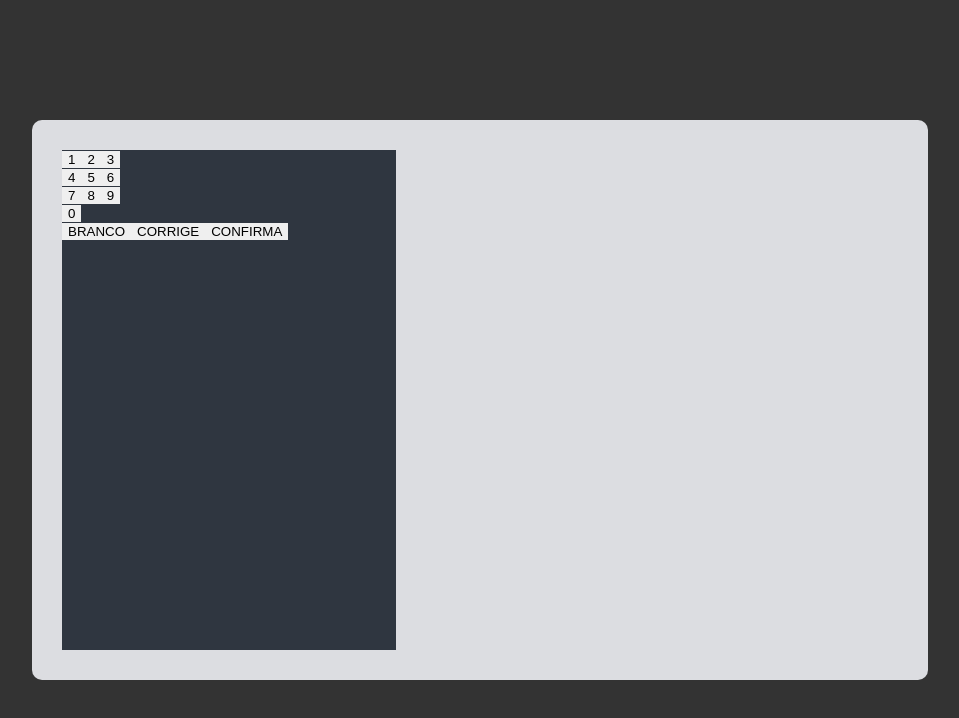
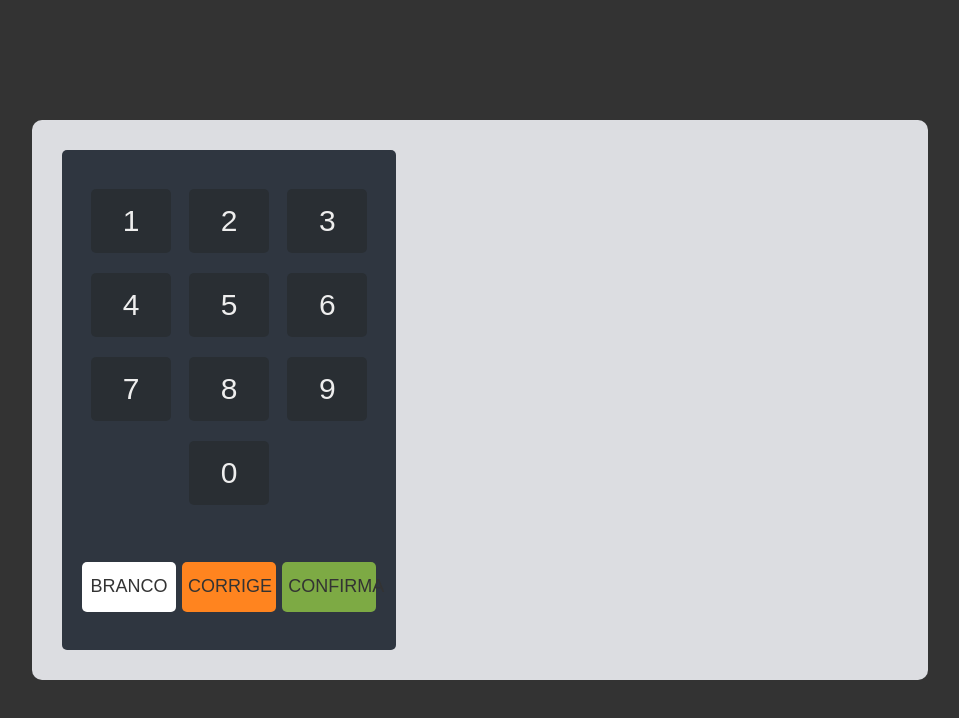
Before and after one commit to ThattoDev/Urna-anime-vue.js, a Vue app: page / in a window 1280 px wide. Shown: the top 718 px of the page, without its empty margins (160-1119 px from the left). Built offline with nearby package versions, Linux system fonts and the light colour scheme.

Commit message:
teclado layout pronto

```diff
--- a/src/components/teclado.vue
+++ b/src/components/teclado.vue
@@ -23,9 +23,9 @@
         </div>
 
         <div class="teclado-acoes">
-            <button>BRANCO</button>
-            <button>CORRIGE</button>
-            <button>CONFIRMA</button>
+            <button class="btn-branco">BRANCO</button>
+            <button class="btn-corrige">CORRIGE</button>
+            <button class="btn-confirma">CONFIRMA</button>
 
         </div>
 
@@ -49,6 +49,56 @@ export default {
         width: 40%;
         height: 100%;
         background-color: var(--box-teclado);
+        border-radius: 5px;
+        padding: 20px;
+        display: flex;
+        flex-direction: column;
+        justify-content: space-around;
+    }
+
+    .teclado-numerico {
+        width: 100%;
+    }
+
+    .urna-numero-linha {
+        display: flex;
+        justify-content: space-around;
+        margin-bottom: 20px;
+    }
+
+    .urna-numero-linha button {
+        background-color: var(--box-botao-teclado);
+        color: var(--cor-texto-claro);
+        font-size: 30px;
+        border-radius: 5px;
+        width: 5rem;
+        height: 4rem;
+    }
+
+    .teclado-acoes {
+        width: 100%;
+        display: flex;
+        justify-content: space-between;
+    }
+
+    .teclado-acoes button {
+        color: var(--cor-texto-escuro);
+        font-size: 18px;
+        border-radius: 5px;
+        width: 32%;
+        height: 50px;
+    }
+
+    .btn-branco {
+        background-color: var(--botao-branco);
+    }
+
+    .btn-corrige {
+        background-color: var(--botao-corrige);
+    }
+
+    .btn-confirma {
+        background-color: var(--botao-confirma);
     }
 
 </style>
```
